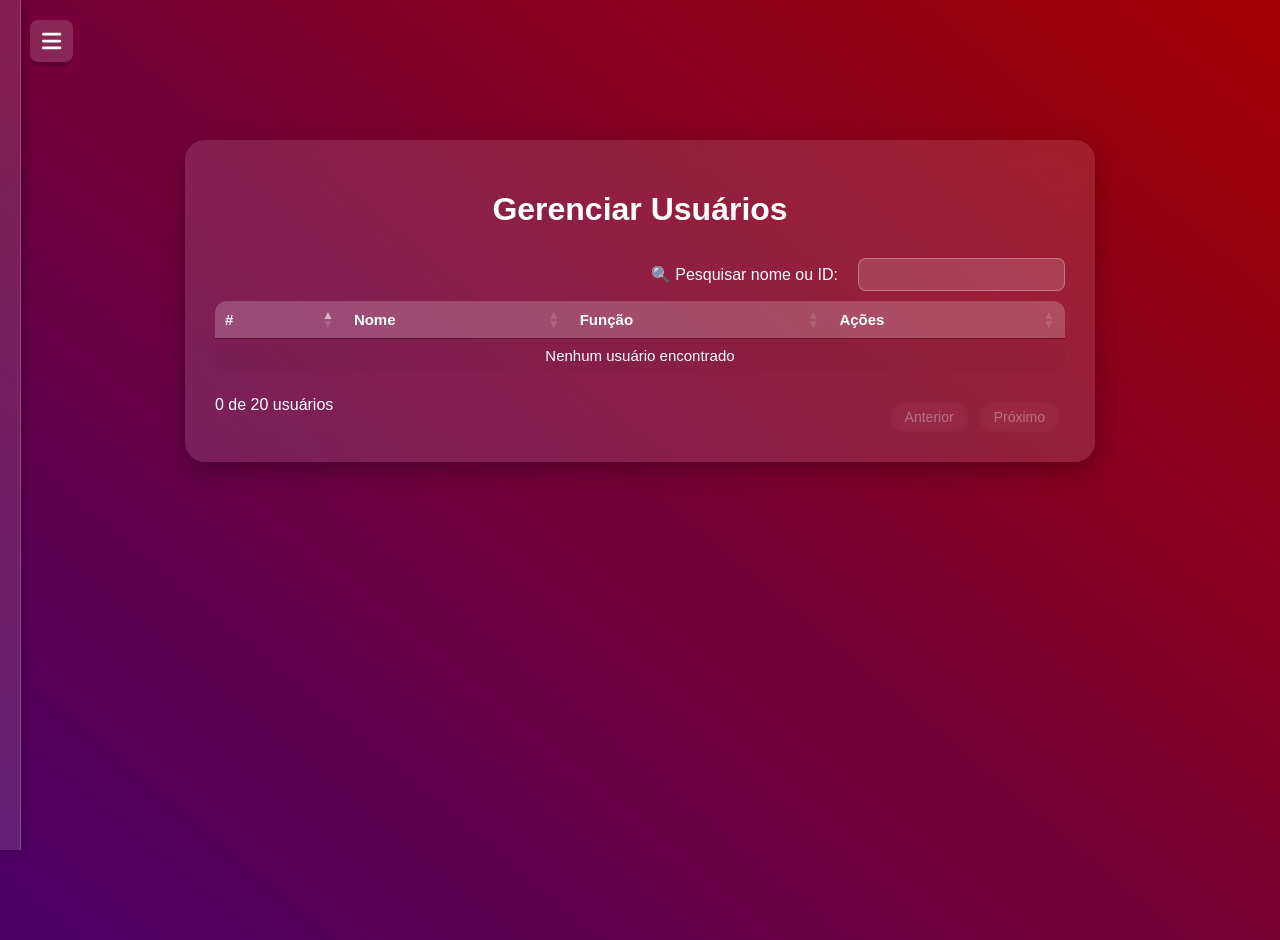
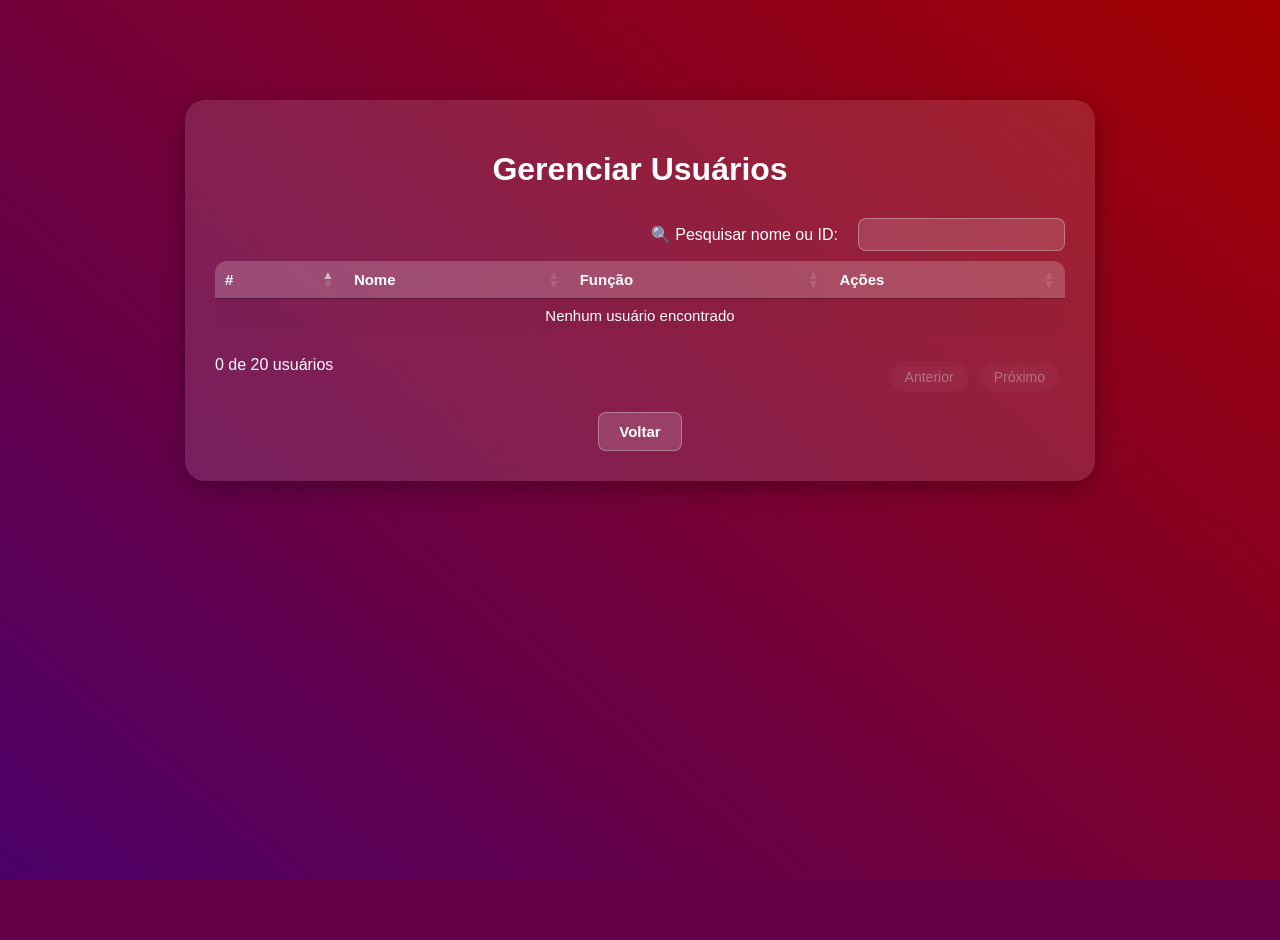
Before and after one commit to Thainalimaviana/SIMPLIX-UNICO, a Flask app: page /usuarios in a window 1280 px wide. After the commit the page ends 880 px from the top, so only its background shows below. Run offline with Flask 3, Linux system fonts and the light colour scheme; a user stored in the database is signed in; data that the repository does not hold is empty; some libraries are stand-ins or nearby versions; some web fonts are replaced.

Commit message:
barra de rolagem

```diff
--- a/templates/usuarios.html
+++ b/templates/usuarios.html
@@ -13,11 +13,13 @@
       background: linear-gradient(40deg, var(--gradiente-inicio), var(--gradiente-fim));
       font-family: 'Poppins', sans-serif;
       color: #fff;
+      display: flex;
+      justify-content: center;
+      align-items: flex-start;
+      min-height: 100vh;
       margin: 0;
-      padding: 80px 0 40px 0;
-      min-height: 100vh;
+      padding: 40px 0;
       overflow-y: auto;
-      display: block;
     }
 
     .container {
@@ -29,8 +31,7 @@
       border-radius: 20px;
       box-shadow: 0 8px 25px rgba(0, 0, 0, 0.3);
       text-align: center;
-      margin: 40px auto;
-      overflow-x: auto;
+      overflow: hidden;
     }
 
     h1 {
@@ -195,33 +196,7 @@
   </style>
 </head>
 
-<body class="pagina">
-  <button class="menu-toggle" id="menuToggle"><i class="fa fa-bars"></i></button>
-  <div class="sidebar" id="sidebar">
-    <div>
-      <div class="logo">SIMPLIX 🎃</div>
-      <div class="user-info">
-        <h3>{{ session["user"] }}</h3>
-        <span>{{ session["role"] }}</span>
-      </div>
-
-      <ul class="menu">
-        <li><a href="/index">▸ Dashboard</a></li>
-        <li><a href="/cadastrar">▸ Cadastrar Cliente</a></li>
-        {% if session['role'] == 'admin' %}
-        <li><a href="/esteira">▸ Esteira</a></li>
-        <li><a href="/usuarios">▸ Gerenciar Usuários</a></li>
-        <li><a href="/register">▸ Criar Usuário</a></li>
-        {% endif %}
-      </ul>
-    </div>
-
-    <div class="menu-footer">
-      <button id="toggle-theme"><i class="fa fa-moon"></i> Tema</button>
-      <a href="/logout" class="logout">▸ Sair</a>
-    </div>
-  </div>
-
+<body>
   <div class="container">
     <h1>Gerenciar Usuários</h1>
 
@@ -253,41 +228,13 @@
       </tbody>
     </table>
 
+    <a href="/index" class="btn-voltar">Voltar</a>
   </div>
 
   <script src="https://code.jquery.com/jquery-3.6.0.min.js"></script>
   <script src="https://cdn.datatables.net/1.13.6/js/jquery.dataTables.min.js"></script>
-  <script src="https://cdnjs.cloudflare.com/ajax/libs/font-awesome/6.5.0/js/all.min.js"></script>
 
   <script>
-    const menuToggle = document.getElementById("menuToggle");
-    const sidebar = document.getElementById("sidebar");
-    const content = document.querySelector(".container");
-
-    menuToggle.addEventListener("click", () => {
-      sidebar.classList.toggle("active");
-      content.classList.toggle("active");
-      menuToggle.classList.toggle("mover");
-    });
-
-    const toggleTheme = document.getElementById("toggle-theme");
-    toggleTheme.addEventListener("click", () => {
-      document.body.classList.toggle("dark-mode");
-      localStorage.setItem("modoEscuro", document.body.classList.contains("dark-mode"));
-      const icon = toggleTheme.querySelector("i");
-      icon.classList.toggle("fa-moon");
-      icon.classList.toggle("fa-sun");
-    });
-
-    if (localStorage.getItem("modoEscuro") === "true") {
-      document.body.classList.add("dark-mode");
-      const icon = document.querySelector("#toggle-theme i");
-      if (icon) {
-        icon.classList.remove("fa-moon");
-        icon.classList.add("fa-sun");
-      }
-    }
-
     $(document).ready(function () {
       $('#usuarios').DataTable({
         paging: true,
```
